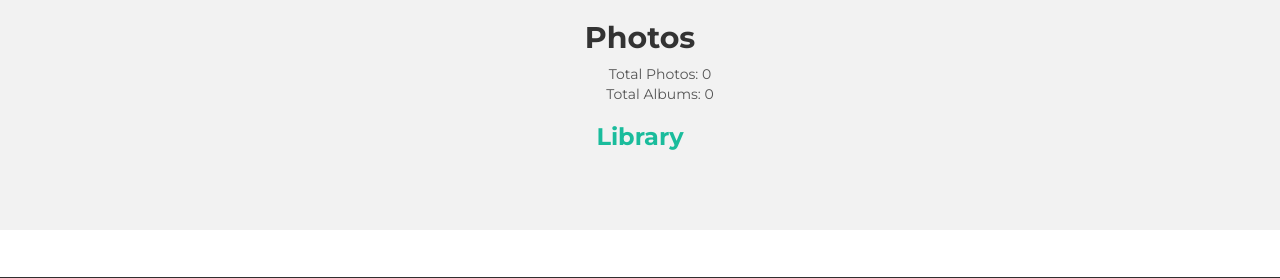
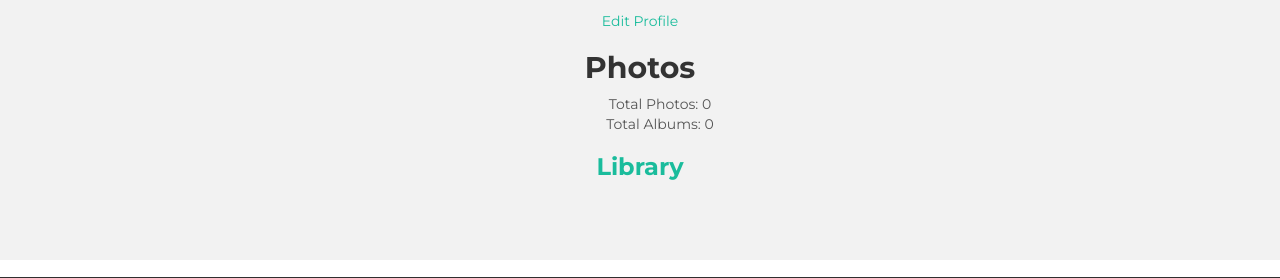
Before and after one commit to SakiFu/django-imager, a Django app: page /profile/ in a window 1280 px wide. Shown: the part 423-701 px from the top of the page. Run offline with Django 3.2, Linux system fonts and the light colour scheme; the visitor is signed in with stand-in values (Sample User, id 1); data that the repository does not hold is empty; some libraries are stand-ins or nearby versions.

Commit message:
added profile edit

```diff
--- a/imagersite/imager_profile/templates/profile.html
+++ b/imagersite/imager_profile/templates/profile.html
@@ -20,13 +20,15 @@
                     <a href='{{ user.profile.website_url }}'>{{ user.profile.website_url }}</a>
                 </li>
                 <li>Photography Type: {{ user.profile.photography_type }}</li>
-                        </ul>
+            </ul><a href="{% url 'profile_edit' user.profile.id %}">
+            <!-- <a href="/profile/edit/{{ user.profile. }}"> --> Edit Profile</a>
             <h2>Photos</h2>
                 <ul>
                 <li>Total Photos: {{ user.photos.count }}</li>
                 <li>Total Albums: {{ user.albums.count }}</li>
                 </ul>
             </div>
+
             {% endif %}
             <h3><a href='/images/library'>Library</a></h3>
                     </main>
@@ -77,6 +79,7 @@
     ================================================== -->
     <!-- Placed at the end of the document so the pages load faster -->
     <script src="assets/js/bootstrap.min.js"></script>
+
   </body>
 </html>
 {% endblock %}
```
Lines whose indentation alone changed are shown as unchanged.
